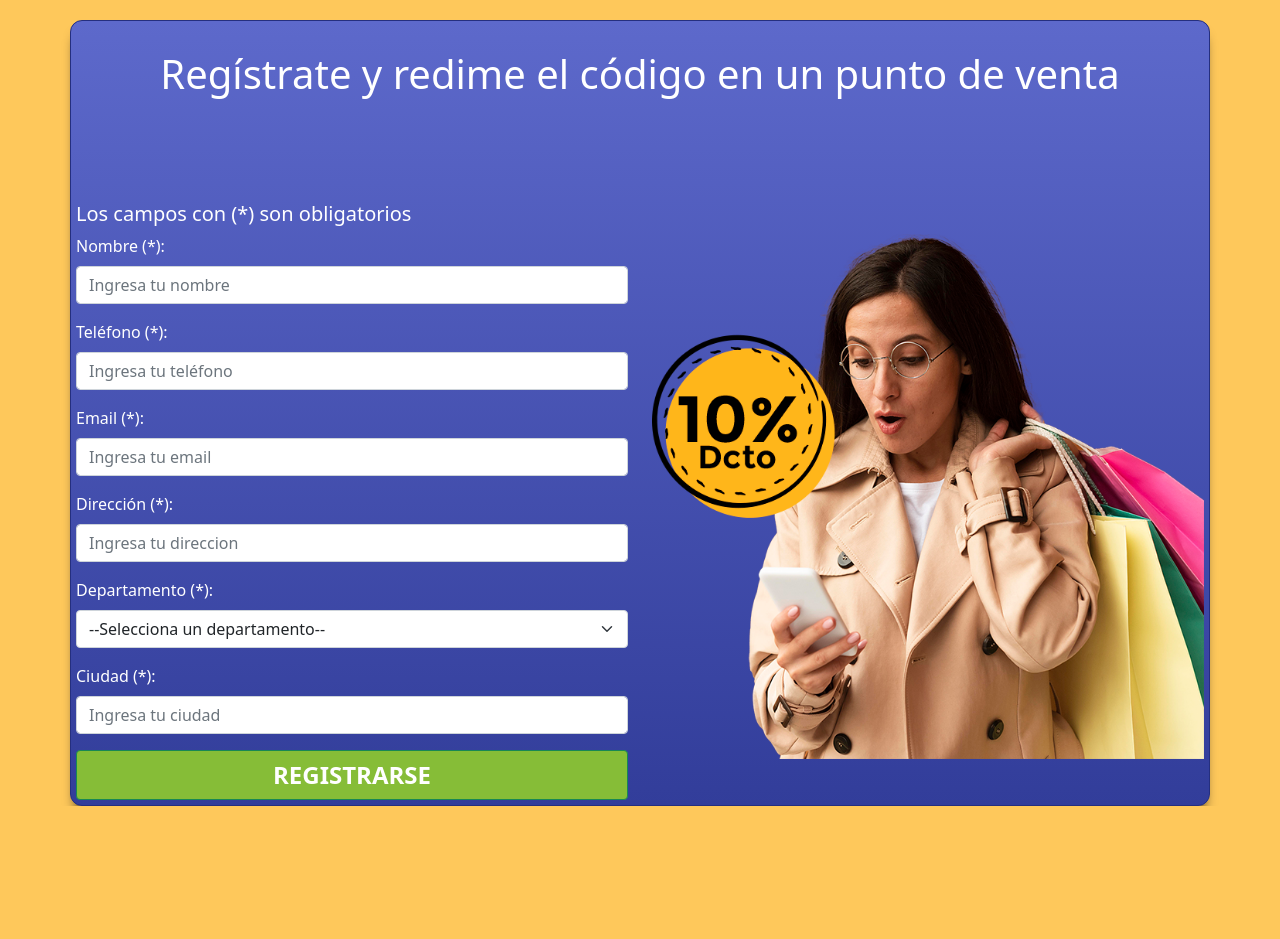
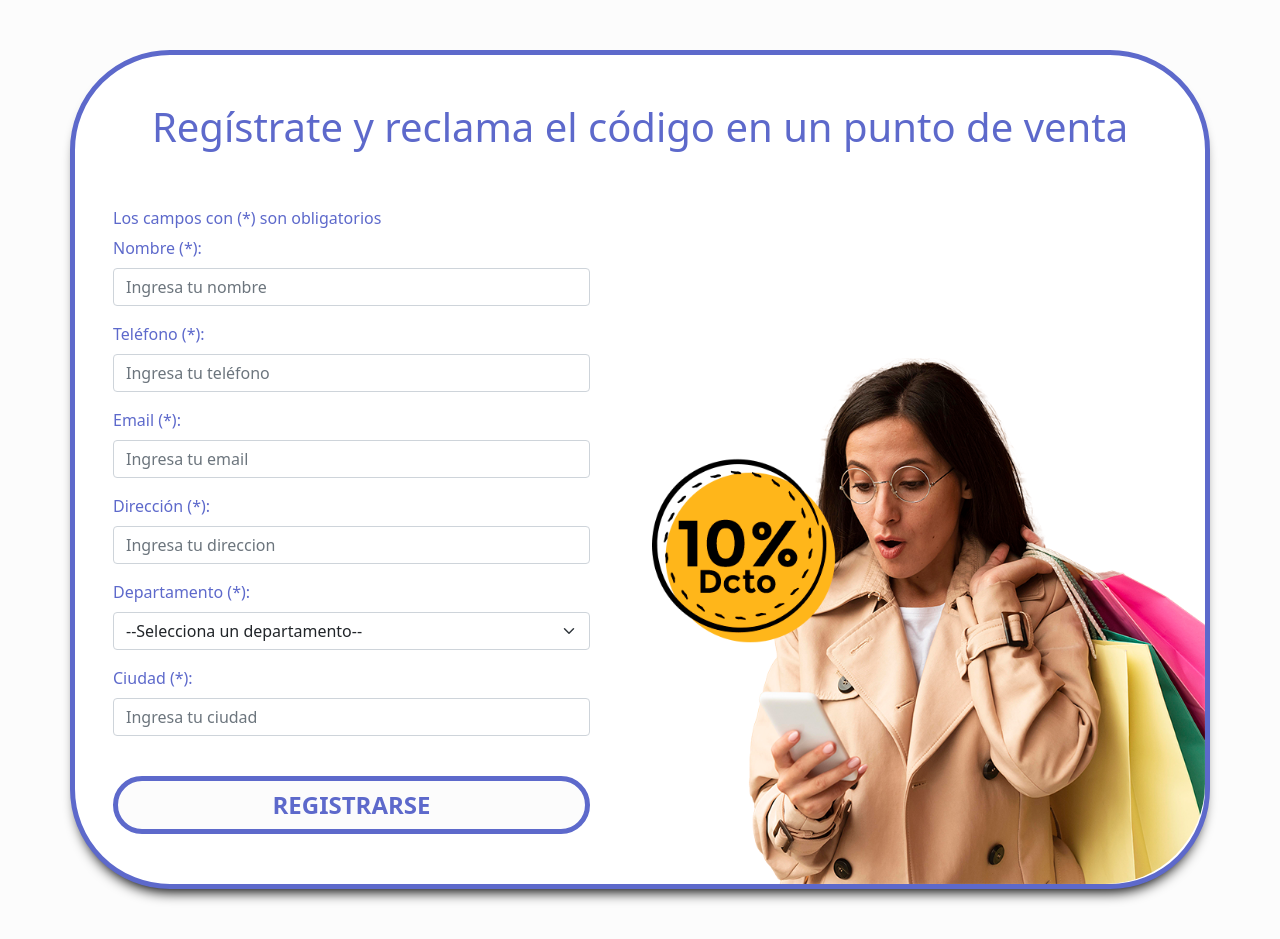
Before and after one commit to iamtonycabrera/redeem_code_php_sqlite, a PHP site: page / in a window 1280 px wide. Before the commit the page ends 806 px from the top, so only its background shows below. Run offline with PHP 8.4, Linux system fonts and the light colour scheme.

Commit message:
Changed html and css structure and style

```diff
--- a/css/estilos.css
+++ b/css/estilos.css
@@ -1,28 +1,46 @@
 body {
-  background-color: #fec85b;
-  color: #fff;
+  background-color: #fcfcfc;
+  color: #5d69cb;
 }
 
 .caja {
-  padding: 5px;
-  margin-top: 20px;
-  border: 1px solid #252f7f;
-  background: rgb(50, 61, 154);
-  background: linear-gradient(
+  padding: 0px;
+  /* background: linear-gradient(
     0deg,
     rgba(50, 61, 154, 1) 0%,
     rgba(93, 105, 203, 1) 100%
-  );
-  background-color: #5d69cb;
-  border-radius: 12px;
-
-  -webkit-box-shadow: 0px 10px 13px -7px #000000,
-    5px 5px 15px 5px rgba(0, 0, 0, 0);
+  ); */
+  background-color: #ffffff;
+  border-radius: 100px;
   box-shadow: 0px 10px 13px -7px #000000, 5px 5px 15px 5px rgba(0, 0, 0, 0);
+  margin: 50px auto;
+  border: 5px solid #5d69cb;
 }
 
 .btnRegistrarse {
-  background-color: #86bd37;
+  background-color: #fcfcfc;
+  color: #5d69cb;
   font-size: 24px;
   font-weight: bold;
+  border: 5px solid #5d69cb;
+  border-radius: 30px;
 }
+
+.btnRegistrarse:hover {
+  background-color: #5d69cb;
+  border: 5px solid #5d69cb;
+  color: #fcfcfc;
+}
+
+.formulario {
+  padding: 50px;
+}
+
+.image {
+  display: inline-block;
+  align-self: flex-end;
+}
+
+.image img {
+  border-radius: 100px;
+}
--- a/index.php
+++ b/index.php
@@ -1,46 +1,42 @@
 <!doctype html>
 <html lang="es">
+
 <head>
     <!-- Required meta tags -->
     <meta charset="utf-8">
     <meta name="viewport" content="width=device-width, initial-scale=1">
 
     <!-- Bootstrap CSS -->
-    <link href="https://cdn.jsdelivr.net/npm/bootstrap@5.0.0-beta1/dist/css/bootstrap.min.css" rel="stylesheet" integrity="sha384-giJF6kkoqNQ00vy+HMDP7azOuL0xtbfIcaT9wjKHr8RbDVddVHyTfAAsrekwKmP1" crossorigin="anonymous">
+    <link href="https://cdn.jsdelivr.net/npm/bootstrap@5.0.0-beta1/dist/css/bootstrap.min.css" rel="stylesheet"
+        integrity="sha384-giJF6kkoqNQ00vy+HMDP7azOuL0xtbfIcaT9wjKHr8RbDVddVHyTfAAsrekwKmP1" crossorigin="anonymous">
 
     <link href="css/estilos.css" rel="stylesheet">
 
     <title>Redención 10% de Descuento</title>
 </head>
+
 <body>
 
     <div class="container caja">
+        <br>
         <div class="row mt-4">
-        <h1 class="text-center">Regístrate y redime el código en un punto de venta</h1>
-    </div>
-
-    <div class="row mt-4">
-        <br />
-        <br />
-        <br />
+            <h1 class="text-center">Regístrate y reclama el código en un punto de venta</h1>
         </div>
 
         <form method="POST" action="procesar.php">
             <div class="row">
-                <div class="col-sm-8">
-                    <h5>Los campos con (*) son obligatorios</h5>
-                </div>
-            </div>
-            <div class="row">
-                <div class="col-sm-6">
+                <div class="col-sm-6 formulario">
+                    <h6>Los campos con (*) son obligatorios</h6>
                     <div class="mb-3">
                         <label for="nombre" class="form-label">Nombre (*):</label>
-                        <input type="text" name="nombre" class="form-control" id="nombre" placeholder="Ingresa tu nombre">
+                        <input type="text" name="nombre" class="form-control" id="nombre"
+                            placeholder="Ingresa tu nombre">
                     </div>
 
                     <div class="mb-3">
                         <label for="telefono" class="form-label">Teléfono (*):</label>
-                        <input type="text" name="telefono" class="form-control" id="telefono" placeholder="Ingresa tu teléfono">
+                        <input type="text" name="telefono" class="form-control" id="telefono"
+                            placeholder="Ingresa tu teléfono">
                     </div>
 
                     <div class="mb-3">
@@ -50,7 +46,8 @@
 
                     <div class="mb-3">
                         <label for="dirección" class="form-label">Dirección (*):</label>
-                        <input type="text" name="direccion" class="form-control" id="direccion" placeholder="Ingresa tu direccion">
+                        <input type="text" name="direccion" class="form-control" id="direccion"
+                            placeholder="Ingresa tu direccion">
                     </div>
 
                     <div class="mb-3">
@@ -93,11 +90,14 @@
                     </div>
                     <div class="mb-3">
                         <label for="ciudad" class="form-label">Ciudad (*):</label>
-                        <input type="text" class="form-control" name="ciudad" id="ciudad" placeholder="Ingresa tu ciudad">
+                        <input type="text" class="form-control" name="ciudad" id="ciudad"
+                            placeholder="Ingresa tu ciudad">
                     </div>
-                <button type="submit" name="btnRegistrarse" class="btn btn-success btn-xl w-100 btnRegistrarse">REGISTRARSE</button>
+                    <br>
+                    <button type="submit" name="btnRegistrarse"
+                        class="btn btn-success btn-xl w-100 btnRegistrarse">REGISTRARSE</button>
                 </div>
-                <div class="col-sm-6">
+                <div class="col-sm-6 image">
                     <img src="img/mujer_bg.png" class="img-fluid">
                 </div>
             </div>
@@ -108,7 +108,9 @@
     <!-- Optional JavaScript; choose one of the two! -->
 
     <!-- Option 1: Bootstrap Bundle with Popper -->
-    <script src="https://cdn.jsdelivr.net/npm/bootstrap@5.0.0-beta1/dist/js/bootstrap.bundle.min.js" integrity="sha384-ygbV9kiqUc6oa4msXn9868pTtWMgiQaeYH7/t7LECLbyPA2x65Kgf80OJFdroafW" crossorigin="anonymous"></script>
+    <script src="https://cdn.jsdelivr.net/npm/bootstrap@5.0.0-beta1/dist/js/bootstrap.bundle.min.js"
+        integrity="sha384-ygbV9kiqUc6oa4msXn9868pTtWMgiQaeYH7/t7LECLbyPA2x65Kgf80OJFdroafW" crossorigin="anonymous">
+    </script>
 
     <!-- Option 2: Separate Popper and Bootstrap JS -->
     <!--
@@ -116,4 +118,5 @@
     <script src="https://cdn.jsdelivr.net/npm/bootstrap@5.0.0-beta1/dist/js/bootstrap.min.js" integrity="sha384-pQQkAEnwaBkjpqZ8RU1fF1AKtTcHJwFl3pblpTlHXybJjHpMYo79HY3hIi4NKxyj" crossorigin="anonymous"></script>
     -->
 </body>
+
 </html>
```
Lines whose indentation alone changed are shown as unchanged.
